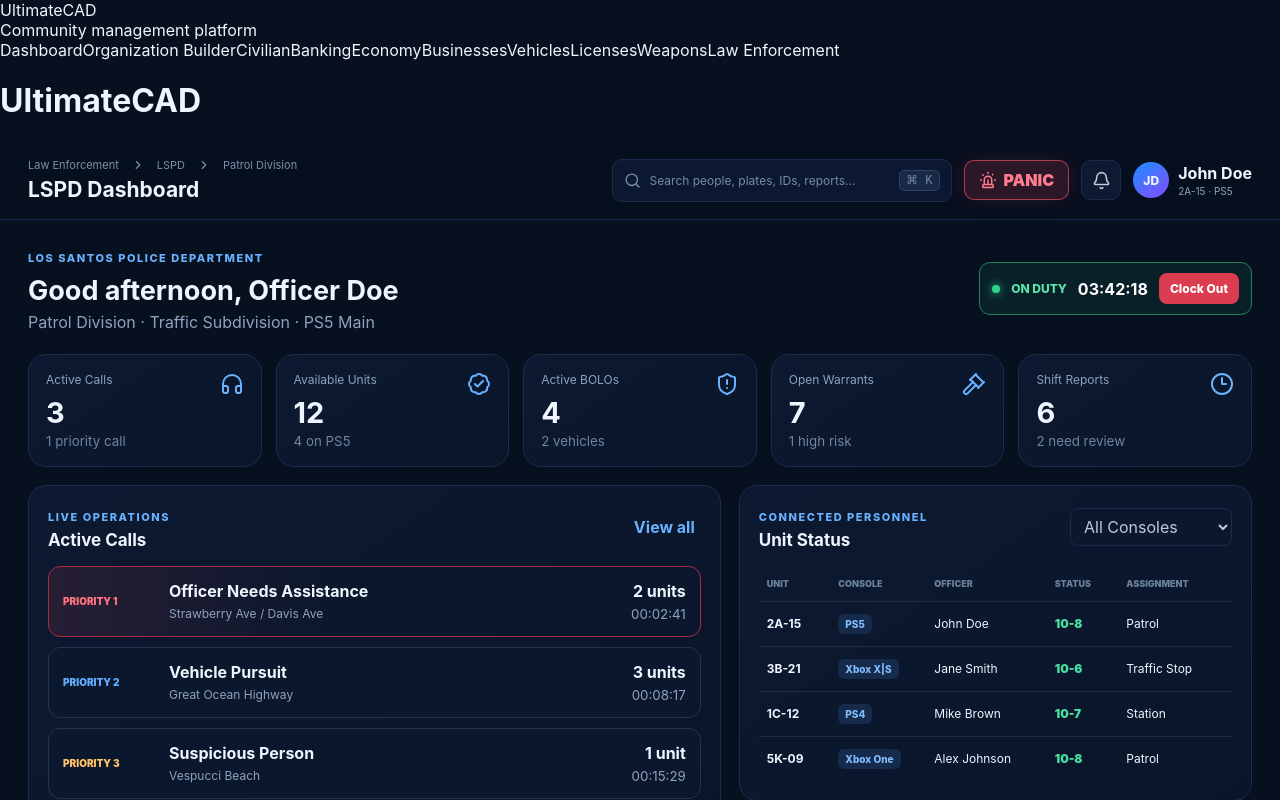
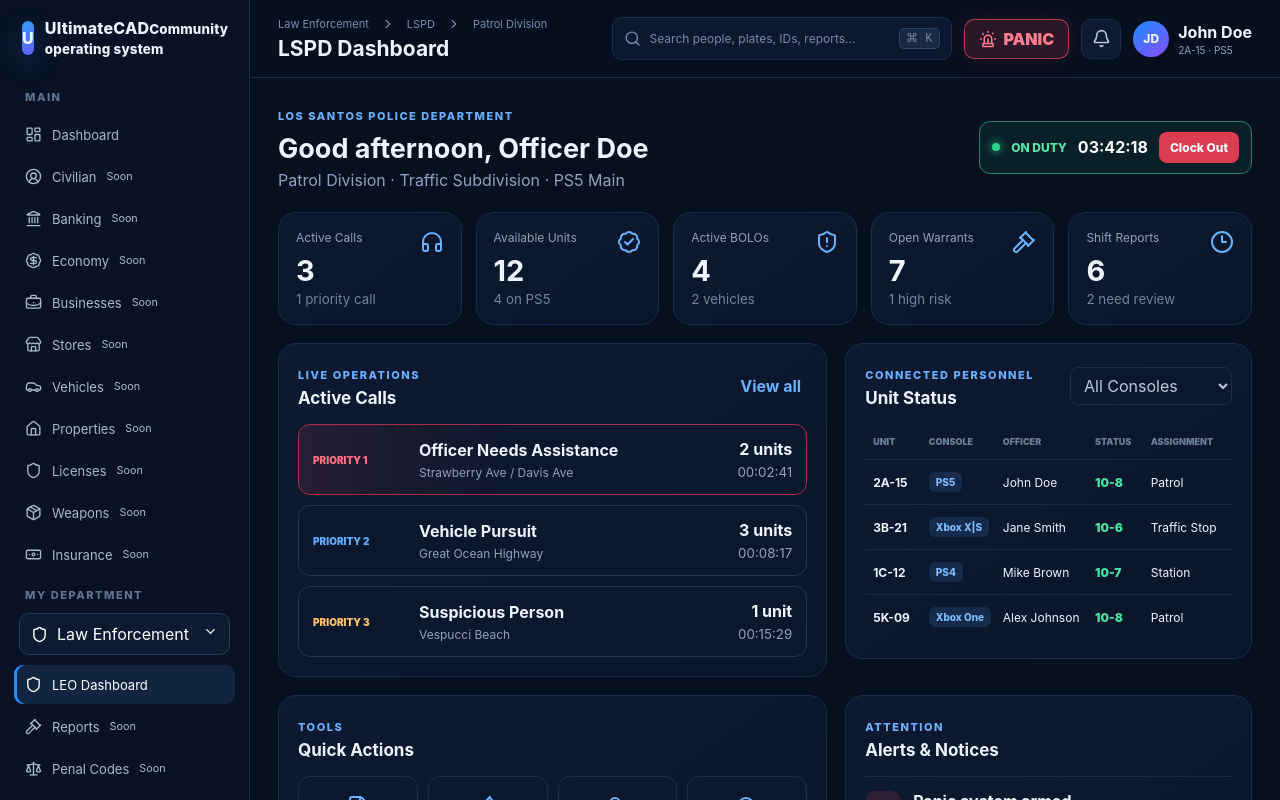
Before and after one commit to dilonelston16/ultimatecad, a Next.js app: page /agencies/law-enforcement in a window 1280 px wide. Shown: the top 800 px of the page. Built offline with nearby package versions, Linux system fonts and the light colour scheme.

Commit message:
fix: restore visible application sidebar

```diff
--- a/src/components/app-shell.tsx
+++ b/src/components/app-shell.tsx
@@ -1,7 +1,29 @@
 "use client";
 
+import {
+  BadgeDollarSign,
+  Banknote,
+  BriefcaseBusiness,
+  Building2,
+  Car,
+  ChevronDown,
+  CircleUserRound,
+  Gavel,
+  Home,
+  Landmark,
+  LayoutDashboard,
+  LogOut,
+  Package,
+  Scale,
+  Settings,
+  Shield,
+  ShoppingBag,
+  Store,
+  Users,
+} from "lucide-react";
+import Link from "next/link";
+import { usePathname } from "next/navigation";
 import type { ReactNode } from "react";
-import Link from "next/link";
 
 type AppShellProps = {
   children?: ReactNode;
@@ -9,62 +31,144 @@ type AppShellProps = {
   subtitle?: string;
   section?: string;
   activeItem?: string;
-  [key: string]: unknown;
 };
 
-const navigation = [
-  { label: "Dashboard", href: "/dashboard" },
-  { label: "Organization Builder", href: "/community/organization" },
-  { label: "Civilian", href: "/civilian" },
-  { label: "Banking", href: "/banking" },
-  { label: "Economy", href: "/economy" },
-  { label: "Businesses", href: "/businesses" },
-  { label: "Vehicles", href: "/vehicles" },
-  { label: "Licenses", href: "/licenses" },
-  { label: "Weapons", href: "/weapons" },
-  { label: "Law Enforcement", href: "/agencies/law-enforcement" },
+type NavItem = {
+  label: string;
+  href: string;
+  icon: React.ComponentType<{ size?: number; strokeWidth?: number }>;
+  status?: "coming-soon";
+};
+
+const globalItems: NavItem[] = [
+  { label: "Dashboard", href: "/dashboard", icon: LayoutDashboard },
+  { label: "Civilian", href: "/civilian", icon: CircleUserRound, status: "coming-soon" },
+  { label: "Banking", href: "/banking", icon: Landmark, status: "coming-soon" },
+  { label: "Economy", href: "/economy", icon: BadgeDollarSign, status: "coming-soon" },
+  { label: "Businesses", href: "/businesses", icon: BriefcaseBusiness, status: "coming-soon" },
+  { label: "Stores", href: "/stores", icon: Store, status: "coming-soon" },
+  { label: "Vehicles", href: "/vehicles", icon: Car, status: "coming-soon" },
+  { label: "Properties", href: "/properties", icon: Home, status: "coming-soon" },
+  { label: "Licenses", href: "/licenses", icon: Shield, status: "coming-soon" },
+  { label: "Weapons", href: "/weapons", icon: Package, status: "coming-soon" },
+  { label: "Insurance", href: "/insurance", icon: Banknote, status: "coming-soon" },
 ];
+
+const departmentItems: NavItem[] = [
+  { label: "LEO Dashboard", href: "/agencies/law-enforcement", icon: Shield },
+  { label: "Reports", href: "/agencies/law-enforcement/reports", icon: Gavel, status: "coming-soon" },
+  { label: "Penal Codes", href: "/agencies/law-enforcement/penal-codes", icon: Scale, status: "coming-soon" },
+];
+
+const communityItems: NavItem[] = [
+  { label: "Organization Builder", href: "/community/organization", icon: Building2 },
+  { label: "Members", href: "/community/members", icon: Users, status: "coming-soon" },
+  { label: "Community Settings", href: "/community/settings", icon: Settings, status: "coming-soon" },
+];
+
+function NavLink({
+  item,
+  active,
+}: {
+  item: NavItem;
+  active: boolean;
+}) {
+  const Icon = item.icon;
+
+  if (item.status === "coming-soon") {
+    return (
+      <div className="nav-item nav-item-disabled" title="Coming in a future milestone">
+        <Icon size={17} strokeWidth={1.9} />
+        <span>{item.label}</span>
+        <small>Soon</small>
+      </div>
+    );
+  }
+
+  return (
+    <Link href={item.href} className={`nav-item${active ? " active" : ""}`}>
+      <Icon size={17} strokeWidth={1.9} />
+      <span>{item.label}</span>
+    </Link>
+  );
+}
 
 export function AppShell({
   children,
-  title = "UltimateCAD",
+  title,
   subtitle,
 }: AppShellProps) {
+  const pathname = usePathname();
+
+  const isActive = (href: string) =>
+    href === "/dashboard"
+      ? pathname === href
+      : pathname === href || pathname.startsWith(`${href}/`);
+
   return (
-    <div className="min-h-screen bg-slate-950 text-slate-100">
-      <div className="grid min-h-screen grid-cols-1 lg:grid-cols-[260px_1fr]">
-        <aside className="border-r border-slate-800 bg-slate-950/95 p-5">
-          <Link href="/dashboard" className="mb-8 block">
-            <div className="text-xl font-bold tracking-tight">UltimateCAD</div>
-            <div className="text-xs text-slate-500">
-              Community management platform
+    <div className="app-shell">
+      <aside className="sidebar">
+        <div className="sidebar-brand">
+          <Link href="/dashboard" className="brand">
+            <span className="brand-mark">U</span>
+            <span>
+              UltimateCAD
+              <small>Community operating system</small>
+            </span>
+          </Link>
         </div>
-          </Link>
 
-          <nav className="space-y-1">
-            {navigation.map((item) => (
-              <Link
-                key={item.href}
-                href={item.href}
-                className="block rounded-lg px-3 py-2 text-sm text-slate-300 transition hover:bg-slate-900 hover:text-white"
-              >
-                {item.label}
-              </Link>
+        <div className="sidebar-section">
+          <span className="section-label">Main</span>
+          {globalItems.map((item) => (
+            <NavLink key={item.href} item={item} active={isActive(item.href)} />
           ))}
-          </nav>
+        </div>
+
+        <div className="sidebar-section">
+          <span className="section-label">My Department</span>
+          <button className="department-switch" type="button">
+            <span>
+              <Shield size={17} />
+              Law Enforcement
+            </span>
+            <ChevronDown size={15} />
+          </button>
+
+          {departmentItems.map((item) => (
+            <NavLink key={item.href} item={item} active={isActive(item.href)} />
+          ))}
+        </div>
+
+        <div className="sidebar-section">
+          <span className="section-label">Community</span>
+          {communityItems.map((item) => (
+            <NavLink key={item.href} item={item} active={isActive(item.href)} />
+          ))}
+        </div>
+
+        <div className="sidebar-bottom">
+          <form action="/auth/signout" method="post">
+            <button className="nav-item sidebar-signout" type="submit">
+              <LogOut size={17} />
+              <span>Sign out</span>
+            </button>
+          </form>
+        </div>
       </aside>
 
-        <main className="min-w-0">
-          <header className="border-b border-slate-800 bg-slate-950/80 px-6 py-5 backdrop-blur">
-            <h1 className="text-2xl font-semibold">{title}</h1>
-            {subtitle ? (
-              <p className="mt-1 text-sm text-slate-400">{subtitle}</p>
-            ) : null}
+      <main className="workspace">
+        {(title || subtitle) && (
+          <header className="shell-page-header">
+            <div>
+              {title ? <h1>{title}</h1> : null}
+              {subtitle ? <p>{subtitle}</p> : null}
+            </div>
           </header>
+        )}
 
-          <div className="p-6">{children}</div>
+        {children}
       </main>
-      </div>
     </div>
   );
 }
```
Also changed, not shown: README-SIDEBAR-FIX.txt (added), src/app/globals.css.append.txt (added). Lines whose indentation alone changed are shown as unchanged.
